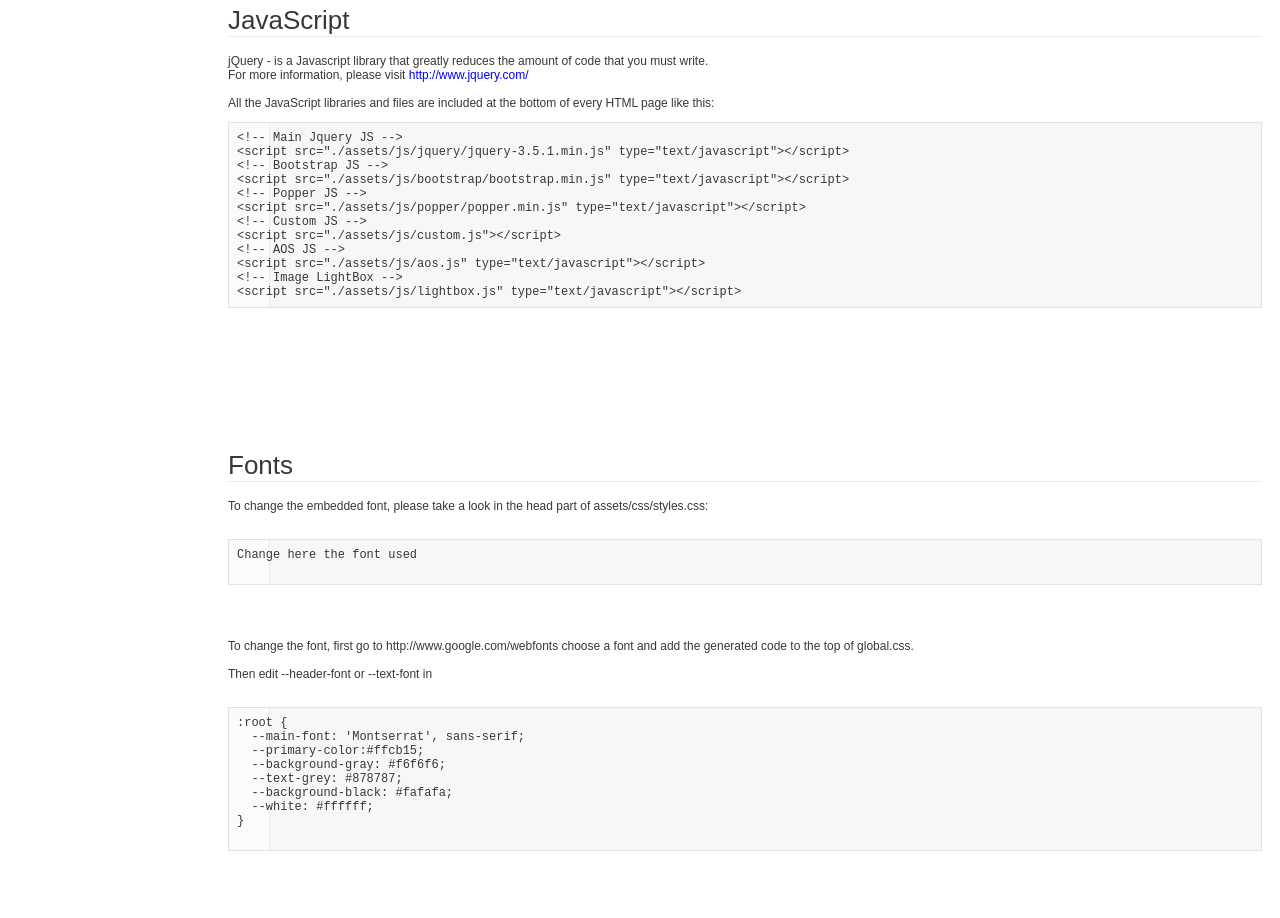
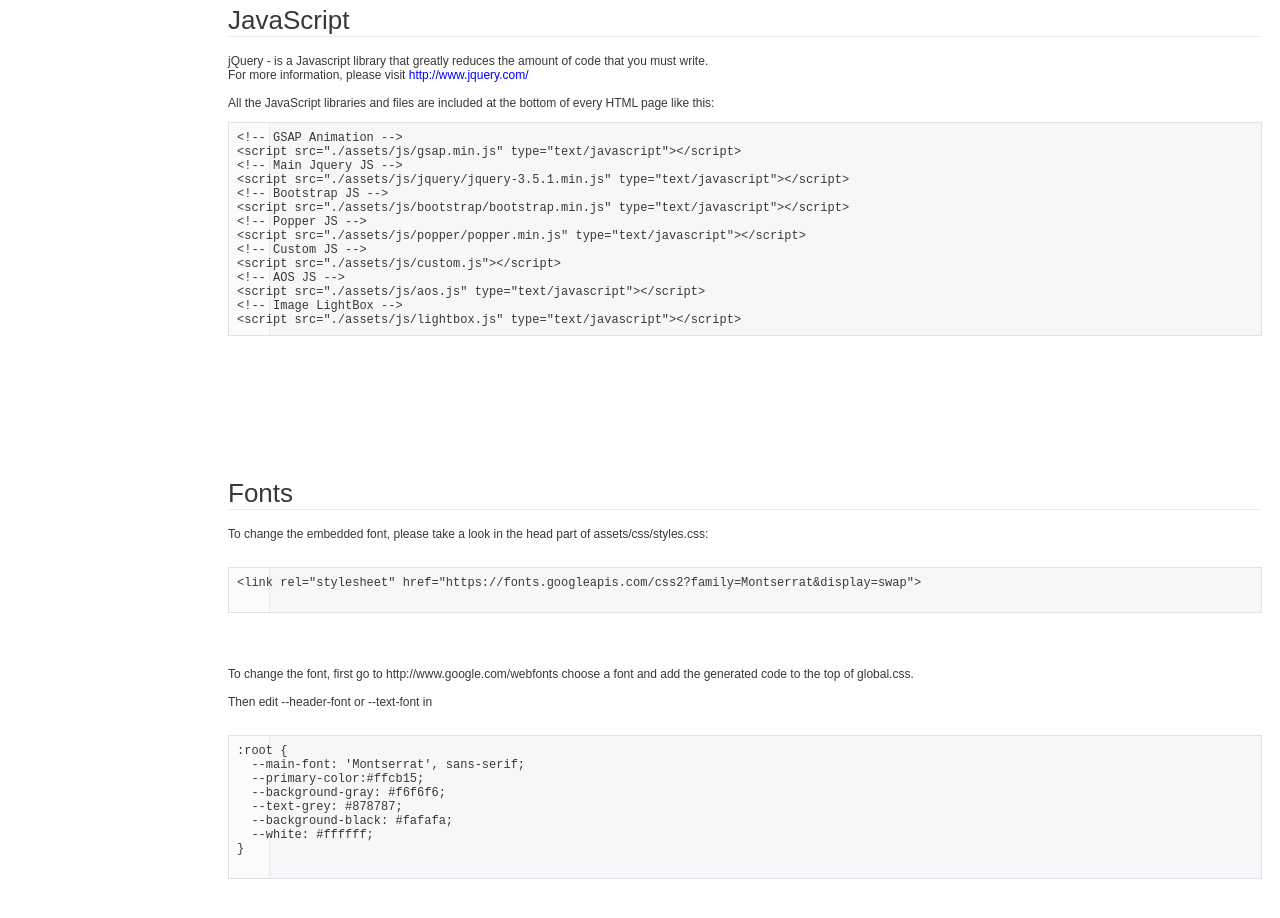
Before and after one commit to Dindu5/Music, a plain HTML site: page documentation/index.html in a window 1280 px wide. Shown: the part 2140-3058 px from the top of the page. Drawn offline with Linux system fonts and the light colour scheme; a script that the page names is missing.

Commit message:
made adjustments

```diff
--- a/documentation/index.html
+++ b/documentation/index.html
@@ -287,6 +287,8 @@
       </div>
       <div>
         <pre class="prettyprint lang-html linenums">
+&lt;!-- GSAP Animation --&gt;
+&lt;script src=&quot;./assets/js/gsap.min.js&quot; type=&quot;text/javascript&quot;&gt;&lt;/script&gt;
 &lt;!-- Main Jquery JS --&gt;
 &lt;script src=&quot;./assets/js/jquery/jquery-3.5.1.min.js&quot; type=&quot;text/javascript&quot;&gt;&lt;/script&gt;
 &lt;!-- Bootstrap JS --&gt;
@@ -317,7 +319,7 @@
       </div>
       <div>
         <pre class="prettyprint lang-html linenums">
-Change here the font used
+&lt;link rel=&quot;stylesheet&quot; href=&quot;https://fonts.googleapis.com/css2?family=Montserrat&display=swap&quot;&gt;
             </pre>
       </div>
       <p>&nbsp;</p>
```
